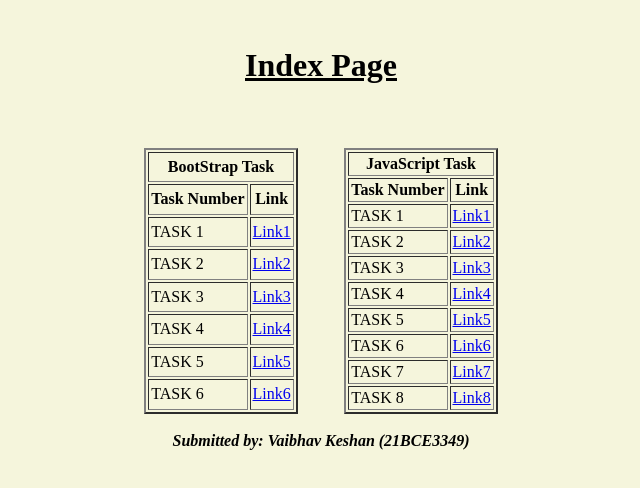
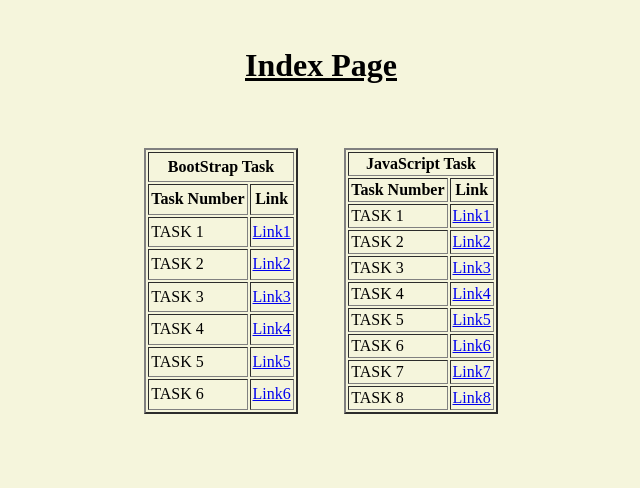
Before and after one commit to suzal16/eracknet.github.io, a plain HTML site: page index.html in a window 1280 px wide. Shown: the whole page, without its empty margins (319-959 px from the left). Drawn offline with Linux system fonts and the light colour scheme.

Commit message:
index.html

```diff
--- a/index.html
+++ b/index.html
@@ -85,7 +85,7 @@
     </table>
     </div>
     <br/>
-    <i><b>Submitted by: Vaibhav Keshan (21BCE3349)</b></i>
+
     </center>
 
 </body>
```
